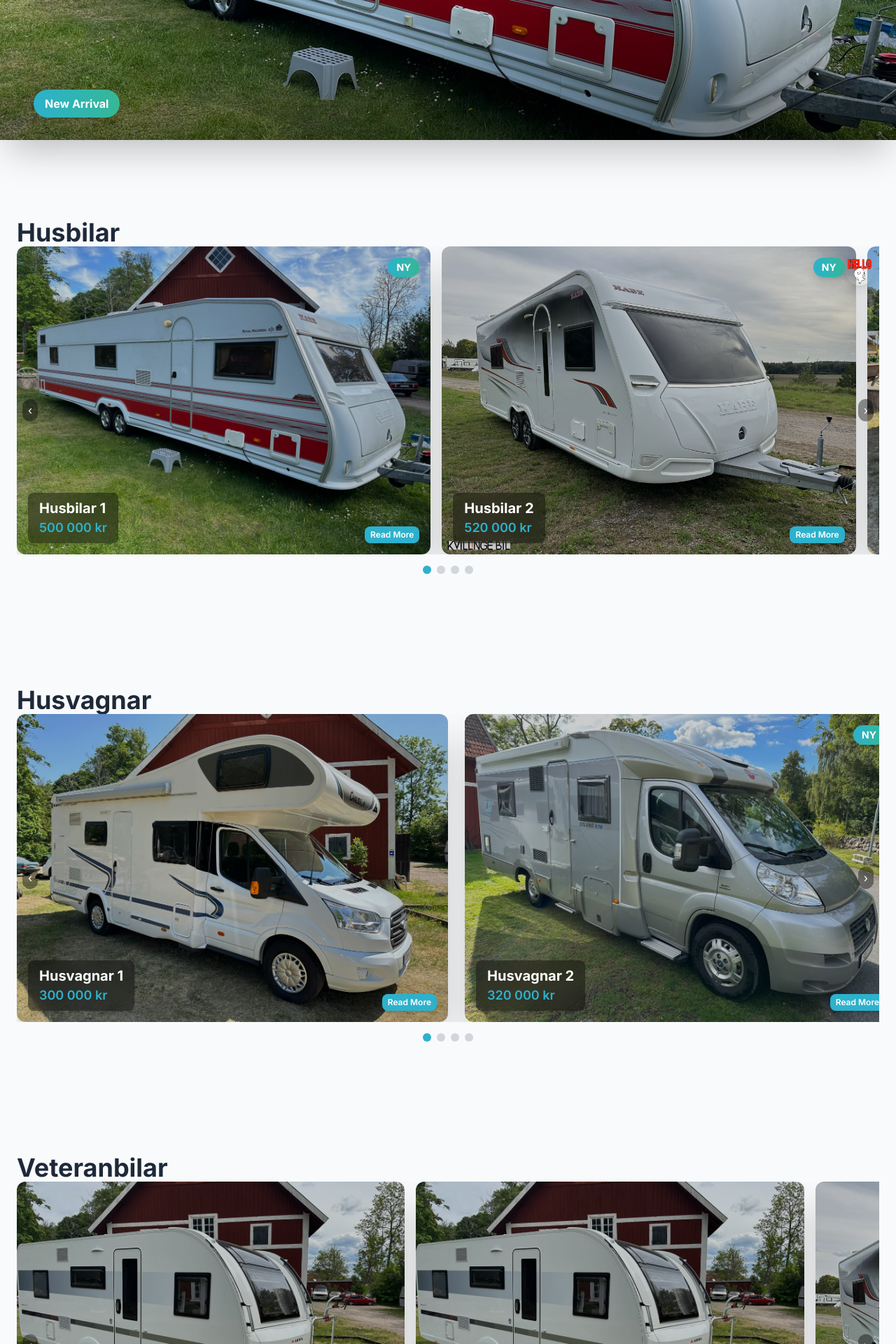
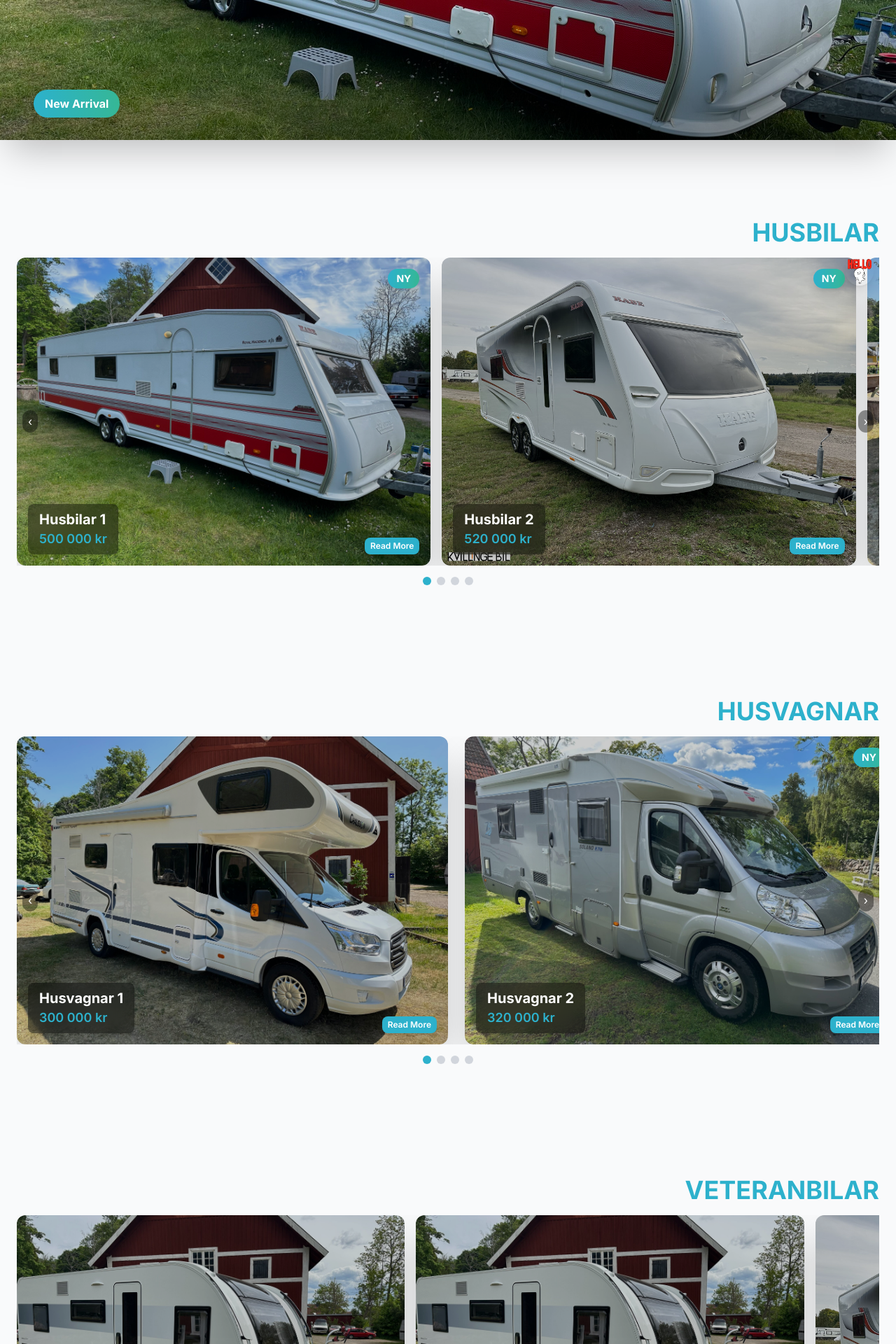
Before and after one commit to raselrzl/kvillingebil, a Next.js app: page /fordon in a window 1280 px wide. Shown: the part 360-2280 px from the top of the page at 70% size. Built offline with nearby package versions, Linux system fonts and the light colour scheme.

Commit message:
om oss page

```diff
--- a/app/fordon/page.tsx
+++ b/app/fordon/page.tsx
@@ -33,17 +33,17 @@ export default function VehiclesPage() {
       <HeroCarousel vehicles={newVehicles} />
 
       <section className="max-w-7xl mx-auto px-6 py-12">
-        <h2 className="text-3xl md:text-4xl font-bold text-gray-800" id="husbilar">Husbilar</h2>
+        <h2 className="text-3xl md:text-4xl font-bold text-[#2db1cc] md:text-right mb-4 uppercase" id="husbilar">Husbilar</h2>
         <HusbilarSlider vehicles={vehicles.filter(v => v.category === "Husbilar")} />
       </section>
 
       <section className="max-w-7xl mx-auto px-6 py-12">
-        <h2 className="text-3xl md:text-4xl font-bold text-gray-800" id="husvagnar">Husvagnar</h2>
+        <h2 className="text-3xl md:text-4xl font-bold text-[#2db1cc] mb-4 uppercase md:text-right" id="husvagnar">Husvagnar</h2>
         <HusvagnarSlider vehicles={vehicles.filter(v => v.category === "Husvagnar")} />
       </section>
 
       <section className="max-w-7xl mx-auto px-6 py-12">
-        <h2 className="text-3xl md:text-4xl font-bold text-gray-800" id="vateranbilar">Veteranbilar</h2>
+        <h2 className="text-3xl md:text-4xl font-bold text-[#2db1cc] mb-4 uppercase md:text-right" id="vateranbilar">Veteranbilar</h2>
         <VeteranbilarSlider vehicles={vehicles.filter(v => v.category === "Veteranbilar")} />
       </section>
     </div>
```
